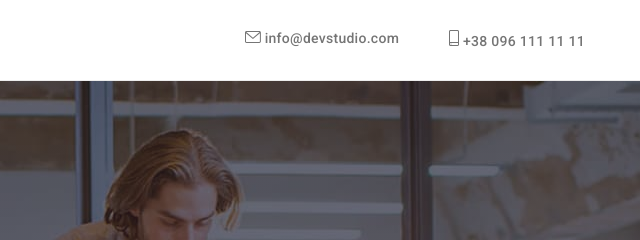
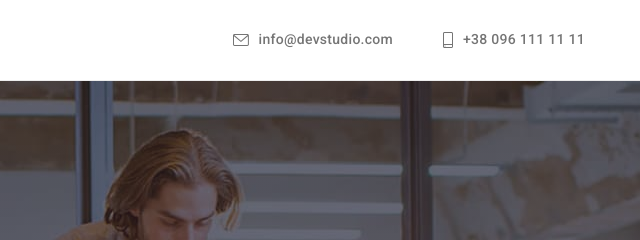
Before and after one commit to Toma2304/goit-markup-hw-04, a plain HTML site: page index.html in a window 1280 px wide. Shown: the top 240 px of the page, 640-1280 px from the left. Drawn offline with nearby package versions, Linux system fonts and the light colour scheme.

Commit message:
contacts

```diff
--- a/css/styles.css
+++ b/css/styles.css
@@ -141,9 +141,19 @@ body {
     color: var(--accent-color)
 
 }
+.contacts-nav .item {
+    display: flex;
+    align-items: center;
+}
 
-.contacts-nav .item {
+.contacts-icon {
+    margin-right: 10px;
     fill: var(--primary-text-color);
+}
+
+.contacts-nav .link:hover,
+.contacts-nav .link:focus .contacts-icon {
+    fill: var(--accent-color);
 }
 
 /* Hero */
```
